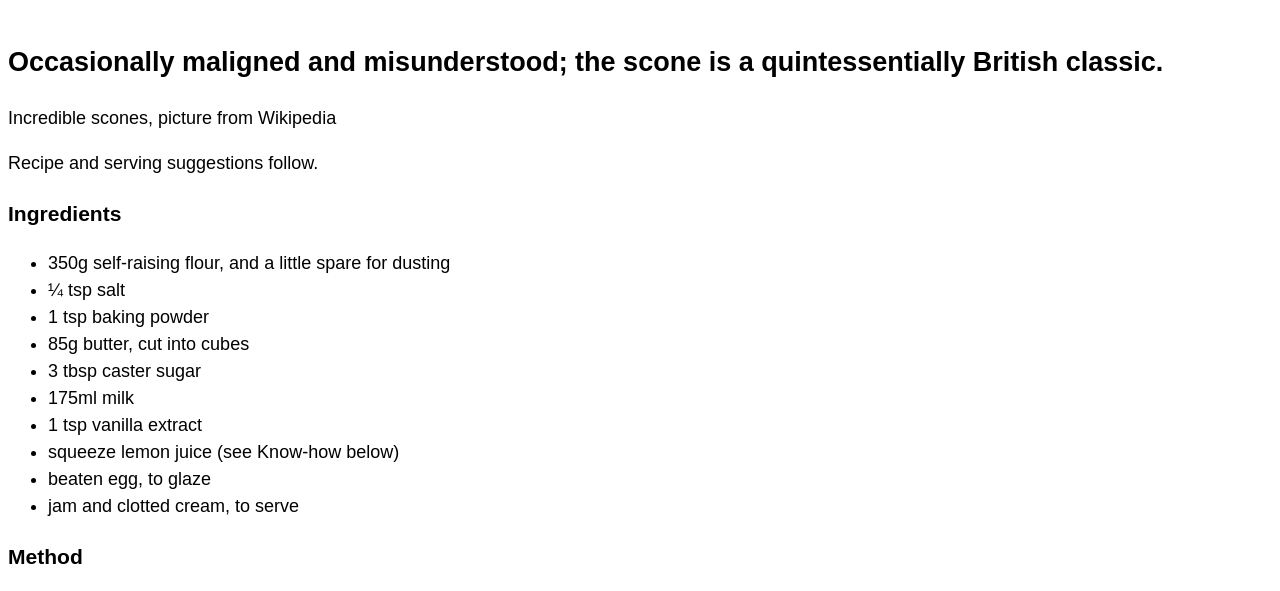
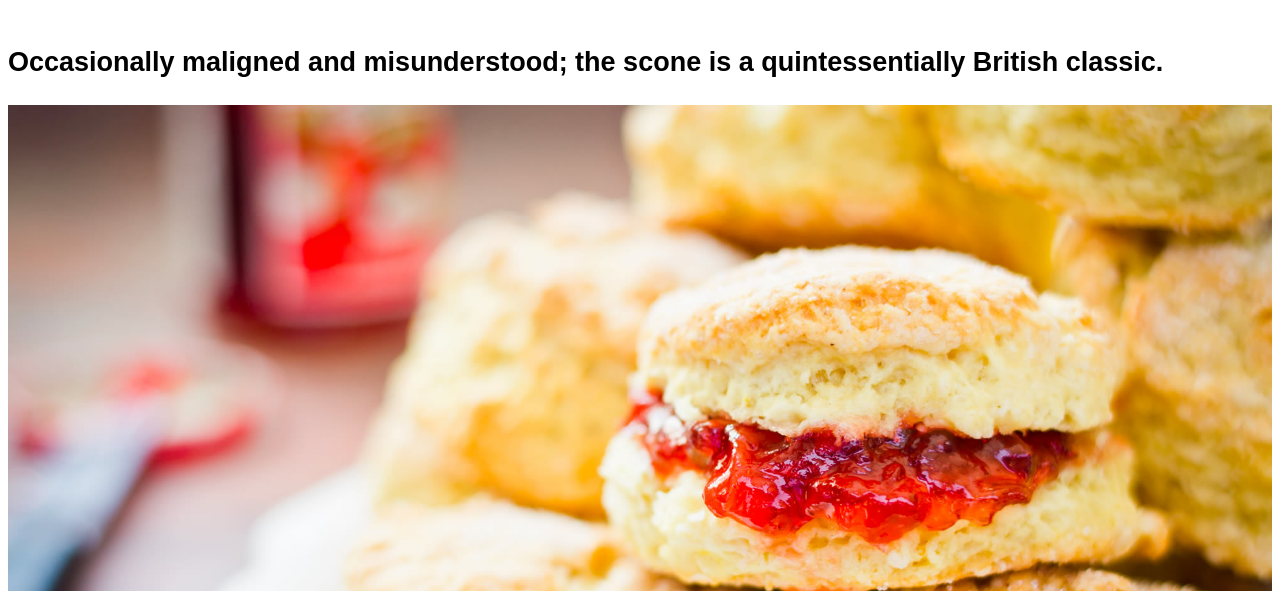
Before and after one commit to champseo2017/learn_css2024, a plain HTML site: page index.html in a window 1280 px wide. Shown: the part 171-762 px from the top of the page. Drawn offline with Linux system fonts and the light colour scheme.

Commit message:
กำหนดให้รูปภาพมีความกว้างสูงสุดเท่ากับความกว้างของ container ที่มันอยู่

````diff
--- a/index.css
+++ b/index.css
@@ -19,3 +19,13 @@ html {
     font-size: 2.5em;
   }
 }
+
+img {
+  max-width: 100%;
+}
+/*
+- `img` หมายถึง tag `<img>` ทั้งหมดในเอกสาร
+- `max-width: 100%;` กำหนดให้รูปภาพมีความกว้างสูงสุดเท่ากับความกว้างของ container ที่มันอยู่
+
+ด้วย CSS นี้ รูปภาพจะปรับขนาดให้เข้ากับความกว้างของหน้าจอโดยอัตโนมัติ ทำให้หน้าเว็บแสดงผลได้อย่างเหมาะสมในทุกอุปกรณ์และขนาดหน้าจอ
+*/
--- a/index.html
+++ b/index.html
@@ -18,6 +18,7 @@
           Occasionally maligned and misunderstood; the scone is a
           quintessentially British classic.
       </h2>
+      <img src="./img/scones.jpg" alt="">
       <div class="MoneyShot">
           <p class="ImageCaption">
               Incredible scones, picture from Wikipedia
@@ -92,23 +93,5 @@
 </html>
 
 <!--
-เกี่ยวกับการใช้แท็ก Viewport Meta เพื่อทำให้หน้าเว็บเป็นมิตรกับมือถือ:
 
-- โดยค่าเริ่มต้น เบราว์เซอร์บนมือถือ (เช่น iOS) จะแสดงผลหน้าเว็บแบบเดสก์ท็อปที่ย่อส่วนลงมา ทำให้ดูไม่เหมาะสมกับหน้าจอขนาดเล็ก
-
-- เพื่อแก้ปัญหานี้ เราสามารถเพิ่มแท็ก Viewport Meta ลงในส่วน <head> ของเอกสาร HTML ดังนี้:
-
-  ```html
-  <meta name="viewport" content="width=device-width, initial-scale=1.0" />
-  ```
-
-- แท็กนี้บอกเบราว์เซอร์ให้แสดงผลเนื้อหาตามความกว้างของหน้าจออุปกรณ์ (`width=device-width`) และตั้งระดับการซูมเริ่มต้นเป็น 1.0 (ไม่ซูมเข้าหรือออก)
-
-- การใช้แท็ก Viewport Meta เป็นส่วนสำคัญของการออกแบบเว็บแบบ Responsive ช่วยให้หน้าเว็บแสดงผลได้ดีบนหน้าจอขนาดต่างๆ
-
-- นอกจาก `width` และ `initial-scale` แล้ว แท็กนี้ยังมีตัวเลือกอื่นๆ ที่ใช้ควบคุมการแสดงผลของหน้าเว็บบนมือถือได้อีกด้วย
-
-โดยสรุป แท็ก Viewport Meta เป็นเครื่องมือสำคัญในการสร้างหน้าเว็บที่เป็นมิตรกับมือถือ ช่วยให้เนื้อหาปรับขนาดและแสดงผลได้อย่างเหมาะสมบนหน้าจอขนาดเล็ก ซึ่งเป็นส่วนหนึ่งของการออกแบบเว็บไซต์แบบ Responsive
-
-พื้นที่ของหน้าต่างเบราว์เซอร์ที่อนุญาตให้ดูหน้าเว็บได้เรียกอย่างเป็นทางการว่า "วิวพอร์ต" โดยพื้นที่วิวพอร์ตไม่รวมแถบเครื่องมือของเบราว์เซอร์และแถบ URL เป็นต้น
 -->
````
Also changed, not shown: 1 other file.
